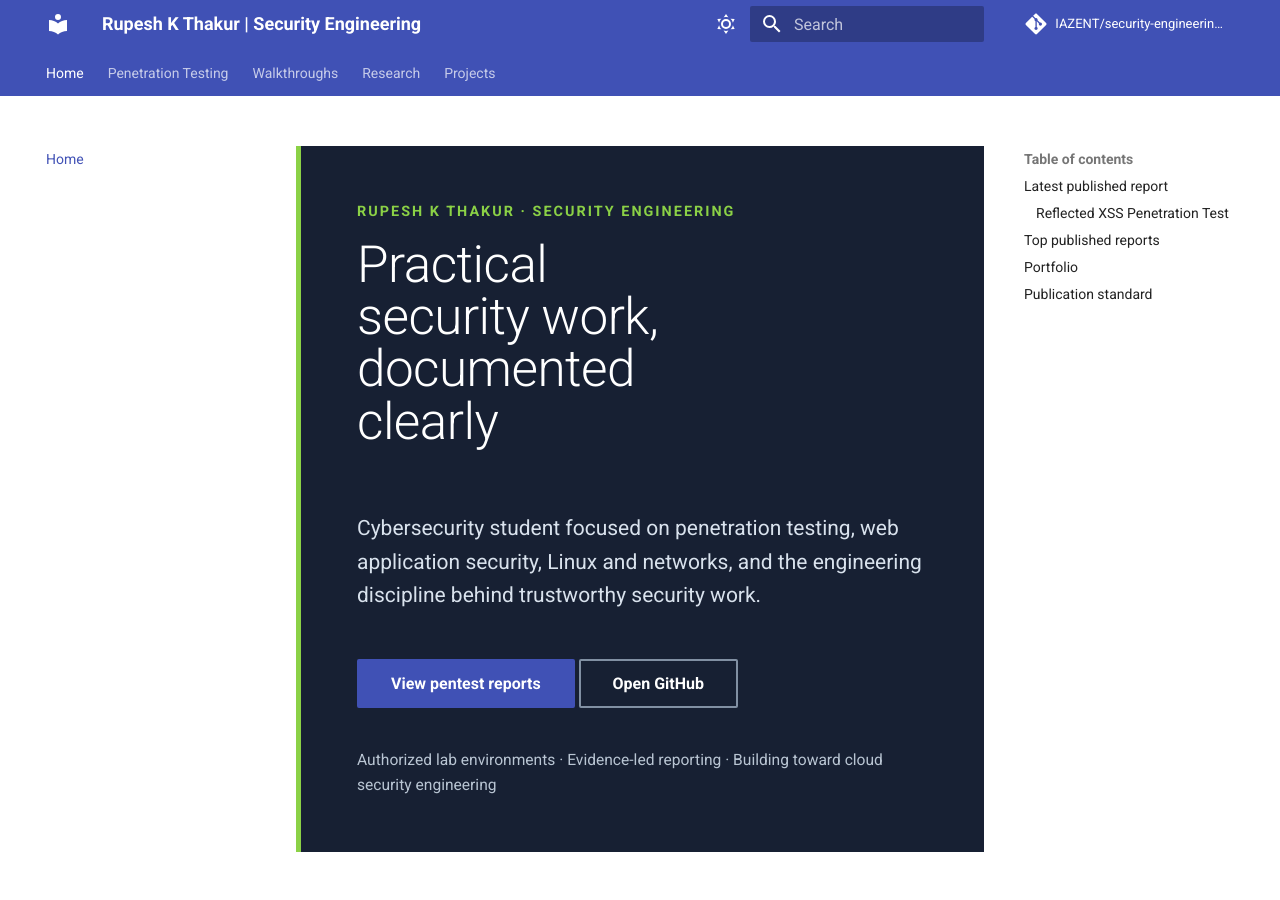
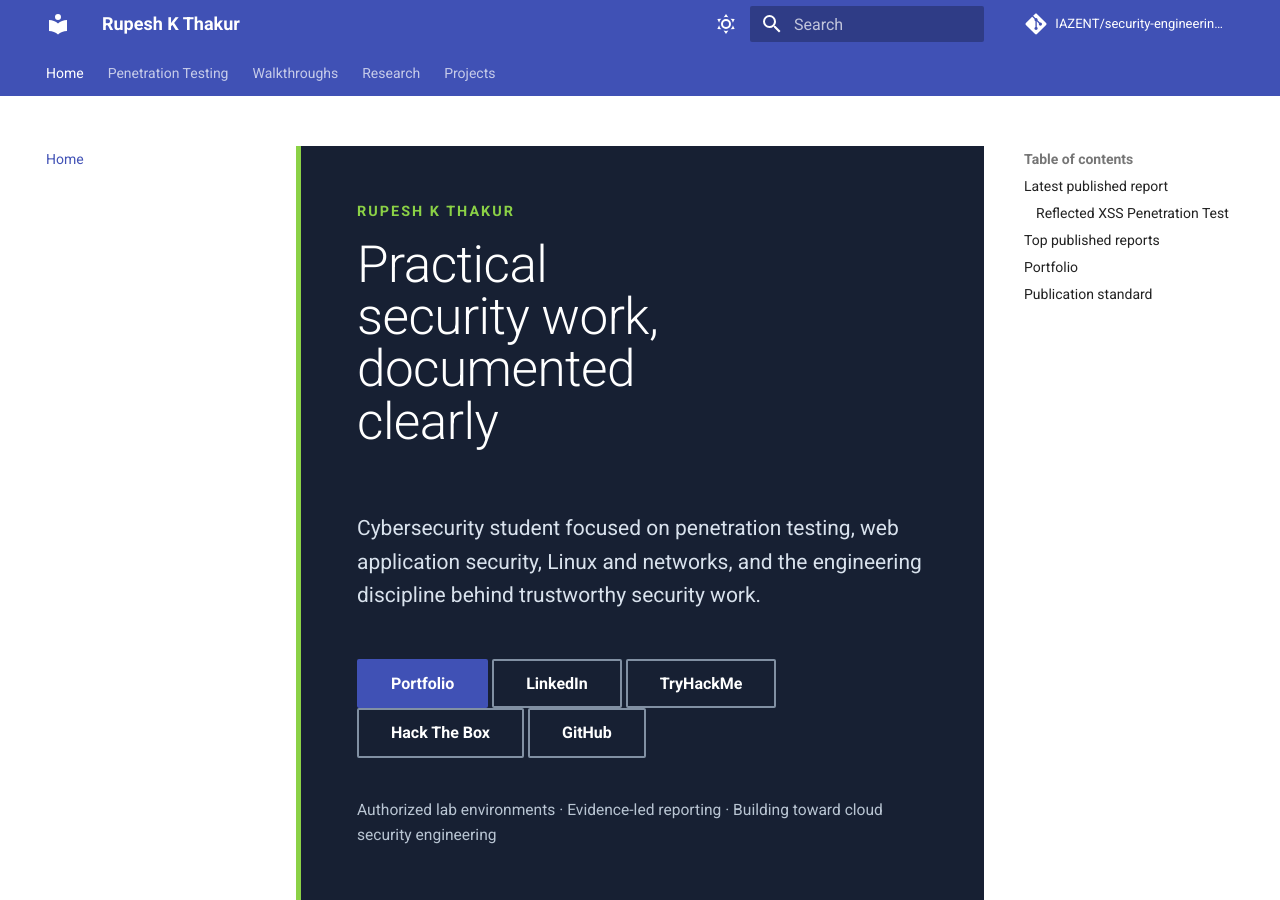
Before and after one commit to IAZENT/security-engineering-portfolio, an MkDocs documentation site: the page built from docs/index.md, in a window 1280 px wide and 900 px high. Built offline with MkDocs 1.6.1 and Material for MkDocs 9.7.7, drawn with Linux system fonts in a browser that asks for light colours; comment, search, counter and statistics services are not loaded.

Commit message:
Refine public profile and report navigation

```diff
--- a/docs/index.md
+++ b/docs/index.md
@@ -1,6 +1,6 @@
 <div class="portfolio-hero" markdown>
 
-<p class="portfolio-kicker">RUPESH K THAKUR · SECURITY ENGINEERING</p>
+<p class="portfolio-kicker">RUPESH K THAKUR</p>
 
 # Practical security work, documented clearly
 
@@ -8,8 +8,11 @@
 
 <div class="portfolio-actions" markdown>
 
-[View pentest reports](pentesting/reports/index.md){ .md-button .md-button--primary }
-[Open GitHub](https://github.com/IAZENT/security-engineering-portfolio){ .md-button }
+[Portfolio](https://rupeshkthakur.com.np/){ .md-button .md-button--primary }
+[LinkedIn](https://www.linkedin.com/in/rupesh-thakur-aa98702a7/){ .md-button }
+[TryHackMe](https://tryhackme.com/p/Cosmic777){ .md-button }
+[Hack The Box](https://app.hackthebox.com/users/1936521){ .md-button }
+[GitHub](https://github.com/IAZENT/security-engineering-portfolio){ .md-button }
 
 </div>
 
--- a/mkdocs.yml
+++ b/mkdocs.yml
@@ -1,4 +1,4 @@
-site_name: Rupesh K Thakur | Security Engineering
+site_name: Rupesh K Thakur
 site_description: Practical penetration-test walkthroughs, security research, and evidence-led engineering documentation
 site_url: https://iazent.github.io/security-engineering-portfolio/
 repo_url: https://github.com/IAZENT/security-engineering-portfolio
@@ -51,7 +51,11 @@
 
 nav:
   - Home: index.md
-  - Penetration Testing: pentesting/index.md
+  # GENERATED_PORTFOLIO_NAV_START
+  - Penetration Testing:
+      - Published Reports: pentesting/index.md
+      - Reflected XSS Penetration Test: pentesting/reports/dvwa-reflected-xss-penetration-test.md
+  # GENERATED_PORTFOLIO_NAV_END
   - Walkthroughs: walkthroughs/index.md
   - Research: research/index.md
   - Projects: projects/index.md
```
Also changed, not shown: docs/pentesting/index.md (+5 -2 lines), docs/pentesting/reports/index.md (+5 -2 lines), 1 other file.
